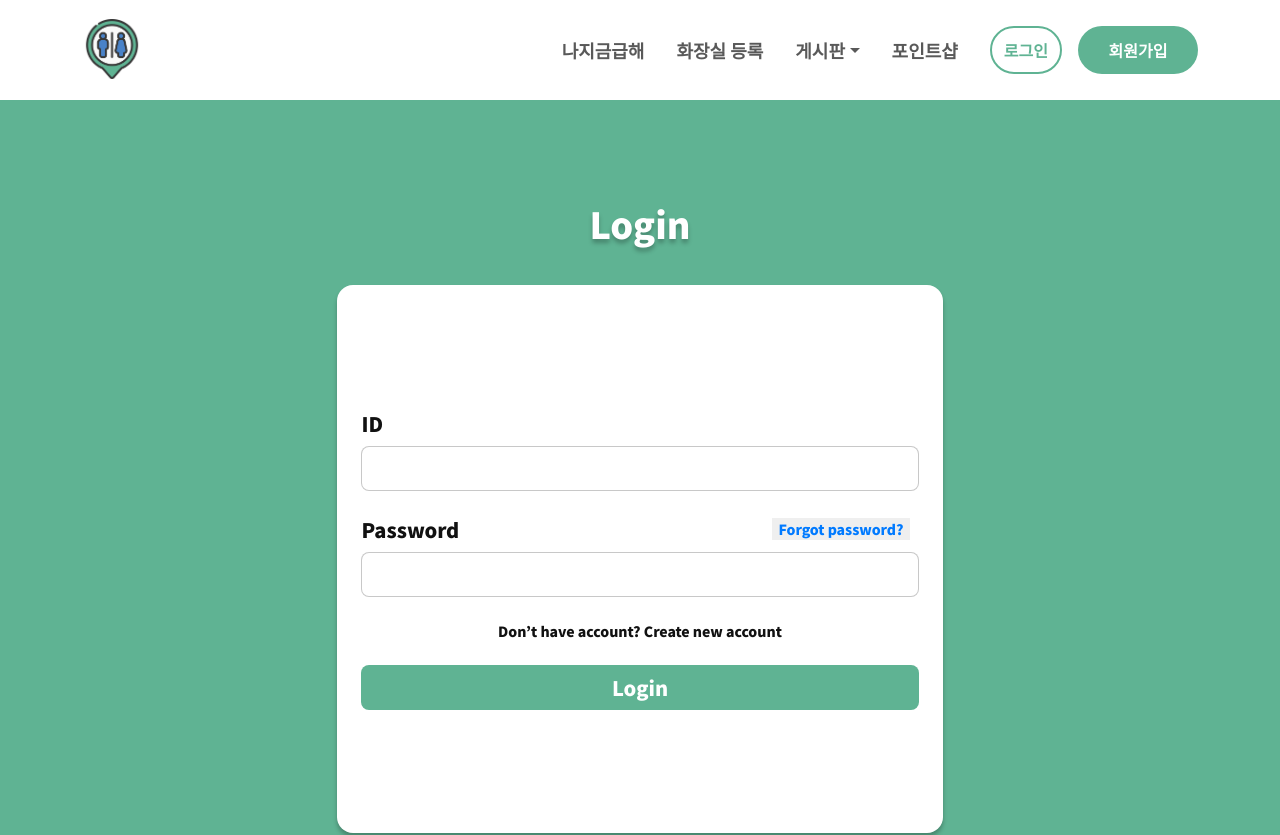
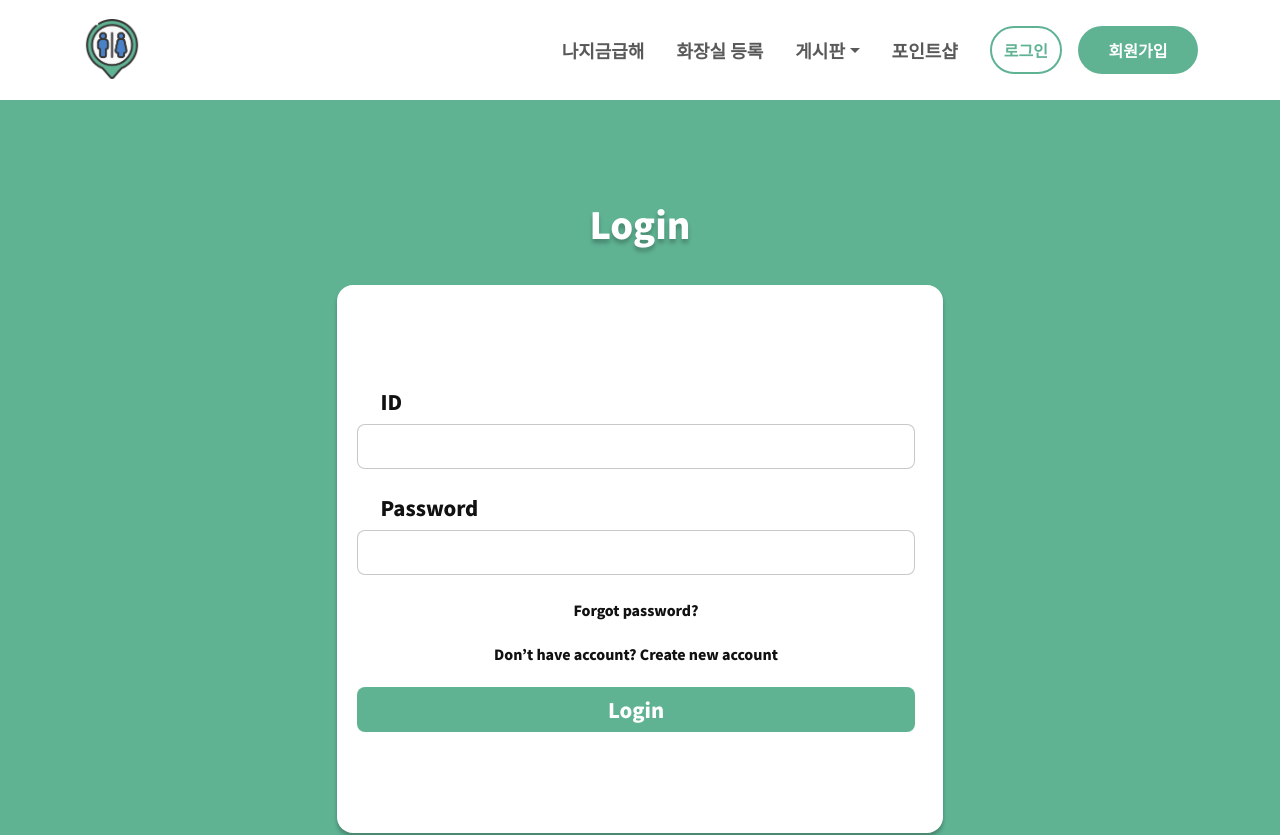
Before and after one commit to lis2s2/emergency-frontend.project, a React (Create React App) app: page /login in a window 1280 px wide. Shown: the top 835 px of the page. Built offline with nearby package versions, Linux system fonts and the light colour scheme; no server answers.

Commit message:
6/27 일단

```diff
--- a/src/component/Login.jsx
+++ b/src/component/Login.jsx
@@ -1,6 +1,6 @@
 import axios from "axios";
 import { useState } from "react";
-import { Navigate } from "react-router-dom";
+import { Navigate, useNavigate } from "react-router-dom";
 import styled from "styled-components";
 
 
@@ -41,8 +41,9 @@ const Sublayout = styled.form`
   /* padding-right: 200px; */
   gap: 24px;
   margin: 0 auto;
+  padding-left: 20px;
 
-  position: relative;
+  position: absolute;
   width: 606px;
   height: 548px;
 
@@ -114,7 +115,7 @@ const Autobox = styled.div`
 
   color: #111111;
 
-  width: 560px;
+  width: 606px;
   height: 82px;
 
   flex: none;
@@ -158,7 +159,7 @@ const InfoStyle = styled.div`
   z-index: 0;
 `;
 
-const CheckStyle = styled.button`
+const CheckStyle = styled.div`
   margin: 0 auto;
   /* width: 50px; */
   /* height: 29px; */
@@ -184,6 +185,8 @@ const CommonInput = styled.input`
   justify-content: center;
   align-items: center;
   padding: 8px;
+
+  font-size: 16px;
 
   width: 558px;
   height: 45px;
@@ -227,9 +230,15 @@ const CommonBtn = styled.button`
   line-height: 29px;
 
   color: #FFFFFF;
+
+  &:hover {
+    background:  #5FB393;
+    color: black;
+    transition: 0.7s;
+  }
 `;
 
-const Textbox = styled.div`
+const Textbtn = styled.button`
   width: 558px;
   height: 20px;
 
@@ -239,6 +248,9 @@ const Textbox = styled.div`
   font-size: 14px;
   line-height: 20px;
   text-align: center;
+
+  background-color: white;
+  border: none;
 
   color: #111111;
 
@@ -250,11 +262,12 @@ const Textbox = styled.div`
 
 
 function Login() {
-
   const [formData, setFormData] = useState({
     memId: "",
     memPwd: "",
   });
+
+  const navigate = useNavigate();
 
   const handleChange = (e) => {
     const { name, value } = e.target;
@@ -262,6 +275,8 @@ function Login() {
       ...formData,
       [name]: value,
     });
+
+    console.log(formData);
   };
 
   const handleSubmit = (e) => {
@@ -270,15 +285,15 @@ function Login() {
       .then(response => {
         if (response.data) {
           alert('로그인 성공');
-          // 로직?
           Navigate('/');
 
-        } else {
-          alert('아이디 또는 비밀번호가 존재하지 않습니다.');
         }
+        // else {
+        //   alert('아이디 또는 비밀번호가 존재하지 않습니다.');
+        // }
       })
       .catch(error => {
-        console.error('There was an error logging in!', error);
+        console.error('아이디 또는 비밀번호가 잘못 입력되었습니다!', error);
         alert('아이디 또는 비밀번호가 잘못 입력되었습니다.');
       });
   };
@@ -299,14 +314,15 @@ function Login() {
               <Autobox>
                 <CommonInfo>
                   <InfoStyle>Password</InfoStyle>
-                  <CheckStyle>Forgot password? </CheckStyle>
+                  {/* <CheckStyle>Forgot password?</CheckStyle> */}
                 </CommonInfo>
                 <CommonInput type="password" name="memPwd" value={formData.memPwd} onChange={handleChange} />
               </Autobox>
 
               <>
                 <CommonBtn  type="submit" onClick={handleSubmit}>Login</CommonBtn>
-                <Textbox>Don’t have account? Create new account</Textbox>
+                <Textbtn onClick={() => navigate('/search')}>Forgot password? </Textbtn>
+                <Textbtn onClick={() => navigate('/register')}>Don’t have account? <span color="red">Create new account</span></Textbtn>
               </>
             </Sublayout>
           </RegisterWhite>
--- a/src/component/Register.jsx
+++ b/src/component/Register.jsx
@@ -43,7 +43,7 @@ const Sublayout = styled.form`
   gap: 24px;
   margin: 0 auto;
 
-  position: relative;
+  position: absolute;
   width: 606px;
   height: 685px;
 
@@ -153,7 +153,7 @@ const InfoStyle = styled.div`
   z-index: 0;
 `;
 
-const CheckStyle = styled.button`
+const CheckStyle = styled.div`
   margin: 0 auto;
   /* width: 50px; */
   /* height: 29px; */
@@ -179,6 +179,8 @@ const CommonInput = styled.input`
   justify-content: center;
   align-items: center;
   padding: 8px;
+
+  font-size: 16px;
 
   width: 558px;
   height: 45px;
@@ -206,7 +208,7 @@ const CommonBtn = styled.button`
   height: 45px;
 
   background: #5FB393;
-  border: 1px solid #000000;
+  border: none;
   border-radius: 8px;
 
   flex: none;
@@ -221,10 +223,15 @@ const CommonBtn = styled.button`
   line-height: 29px;
 
   color: #FFFFFF;
+
+  &:hover {
+    background:  #5FB393;
+    color: black;
+    transition: 0.7s;
+  }
 `;
 
 function Register() {
-
   const [formData, setFormData] = useState({
     memId: "",
     memPwd: "",
@@ -232,6 +239,8 @@ function Register() {
     memEmail: "",
     memNick: "",
   });
+
+  const [error, setError] = useState('');
 
   const navigate = useNavigate();
 
@@ -245,13 +254,19 @@ function Register() {
     });
 
     console.log(formData);
+
+    // setFormData('');
   };
 
   const handleSubmit = (e) => {
+    // if (!e.memId || !e.memPwd || !e.memName || !e.memEmail || !e.memNick) {
+    //   setError('아이디, 이름, 이메일은 필수 입력 사항입니다.');
+    // }
+
     e.preventDefault();
     axios.post('http://localhost:8080/register', formData)
       .then(response => {
-        alert(response.data);
+        alert('회원가입 성공');
       })
       .catch(error => {
         console.error('회원가입 실패!', error);
@@ -282,7 +297,7 @@ function Register() {
               <Autobox>
                 <CommonInfo>
                   <InfoStyle>ID</InfoStyle>
-                  <CheckStyle>중복체크</CheckStyle>
+                  {/* <CheckStyle>중복체크</CheckStyle> */}
                 </CommonInfo>
                 <CommonInput type="text" name="memId" value={formData.memId} onChange={handleChange} />
               </Autobox>
@@ -305,7 +320,7 @@ function Register() {
               <Autobox>
                 <CommonInfo>
                   <InfoStyle>Email</InfoStyle>
-                  <CheckStyle>중복체크</CheckStyle>
+                  {/* <CheckStyle>중복체크</CheckStyle> */}
                 </CommonInfo>
                 <CommonInput type="text" placeholder='example@example.com' name="memEmail" value={formData.memEmail} onChange={handleChange} />
               </Autobox>
--- a/src/component/Search.jsx
+++ b/src/component/Search.jsx
@@ -1,3 +1,5 @@
+import axios from "axios";
+import { useState } from "react";
 import styled from "styled-components";
 
 const RegisterContainer = styled.div`
@@ -18,8 +20,8 @@ const Autolayout = styled.div`
 
   width: 819px;
   height: 830px;
-  left: 310px;
-  top: 0px;
+  //left: 310px;
+  //top: 0px;
 
   flex: none;
   order: 0;
@@ -32,13 +34,14 @@ const Sublayout = styled.div`
   flex-direction: column;
   justify-content: center;
   align-items: center;
-  padding: 0px;
+  padding: 0 20px;
   /* padding-top: 200px; */
   /* padding-right: 200px; */
   gap: 24px;
   margin: 0 auto;
+  /* padding-left: 20px; */
 
-  position: relative;
+  position: absolute;
   width: 606px;
   height: 685px;
 
@@ -103,7 +106,7 @@ const Autobox = styled.div`
 
   color: #111111;
 
-  width: 560px;
+  /* width: 606px; */
   height: 82px;
 
   flex: none;
@@ -154,7 +157,9 @@ const CommonInput = styled.input`
   align-items: center;
   padding: 8px;
 
-  width: 558px;
+  font-size: 16px;
+
+  width: 558px;/
   height: 45px;
 
   background: #ffffff;
@@ -195,9 +200,39 @@ const CommonBtn = styled.button`
   line-height: 29px;
 
   color: #ffffff;
+
+  &:hover {
+    background:  #5FB393;
+    color: black;
+    transition: 0.7s;
+  }
 `;
 
 function Search() {
+
+  const [memId, setMemId] = useState('');
+  const [memName, setMemName] = useState('');
+  const [memEmail, setMemEmail] = useState('');
+  const [memPwd, setMemPwd] = useState('');
+  const [error, setError] = useState('');
+
+  const handleSearch = async () => {
+    if (!memId || !memName || !memEmail) {
+      setError('아이디, 이름, 이메일은 필수 입력 사항입니다.');
+      return;
+    }
+
+    try {
+      const response = await axios.post('http://localhost:8080/search', { memId, memName, memEmail });
+      setMemPwd(response.data.memPwd);
+      setError('');
+    } catch (error) {
+      console.error('Error fetching password:', error);
+      setMemPwd('');
+      setError('사용자를 찾을 수 없습니다.');
+    }
+  };
+
   return (
     <RegisterContainer>
       <Autolayout>
@@ -208,26 +243,28 @@ function Search() {
                   <CommonInfo>
                     <InfoStyle>ID</InfoStyle>
                   </CommonInfo>
-                  <CommonInput />
+                  <CommonInput  value={memId} onChange={(e) => setMemId(e.target.value)} />
               </Autobox>
 
               <Autobox>
                   <CommonInfo>
                     <>Name</>
                     </CommonInfo>
-                  <CommonInput />
+                  <CommonInput  value={memName} onChange={(e) => setMemName(e.target.value)} />
               </Autobox>
 
               <Autobox>
                   <CommonInfo>
                     <InfoStyle>Email</InfoStyle>
                   </CommonInfo>
-                  <CommonInput />
+                  <CommonInput value={memEmail} onChange={(e) => setMemEmail(e.target.value)} />
               </Autobox>
 
               <>
-                <CommonBtn>Check</CommonBtn>
+                <CommonBtn onClick={handleSearch}>Check</CommonBtn>
               </>
+              {memPwd && <div>비밀번호: {memPwd}</div>}
+              {error && <div>{error}</div>}
             </Sublayout>
           </RegisterWhite>
       </Autolayout>
```
